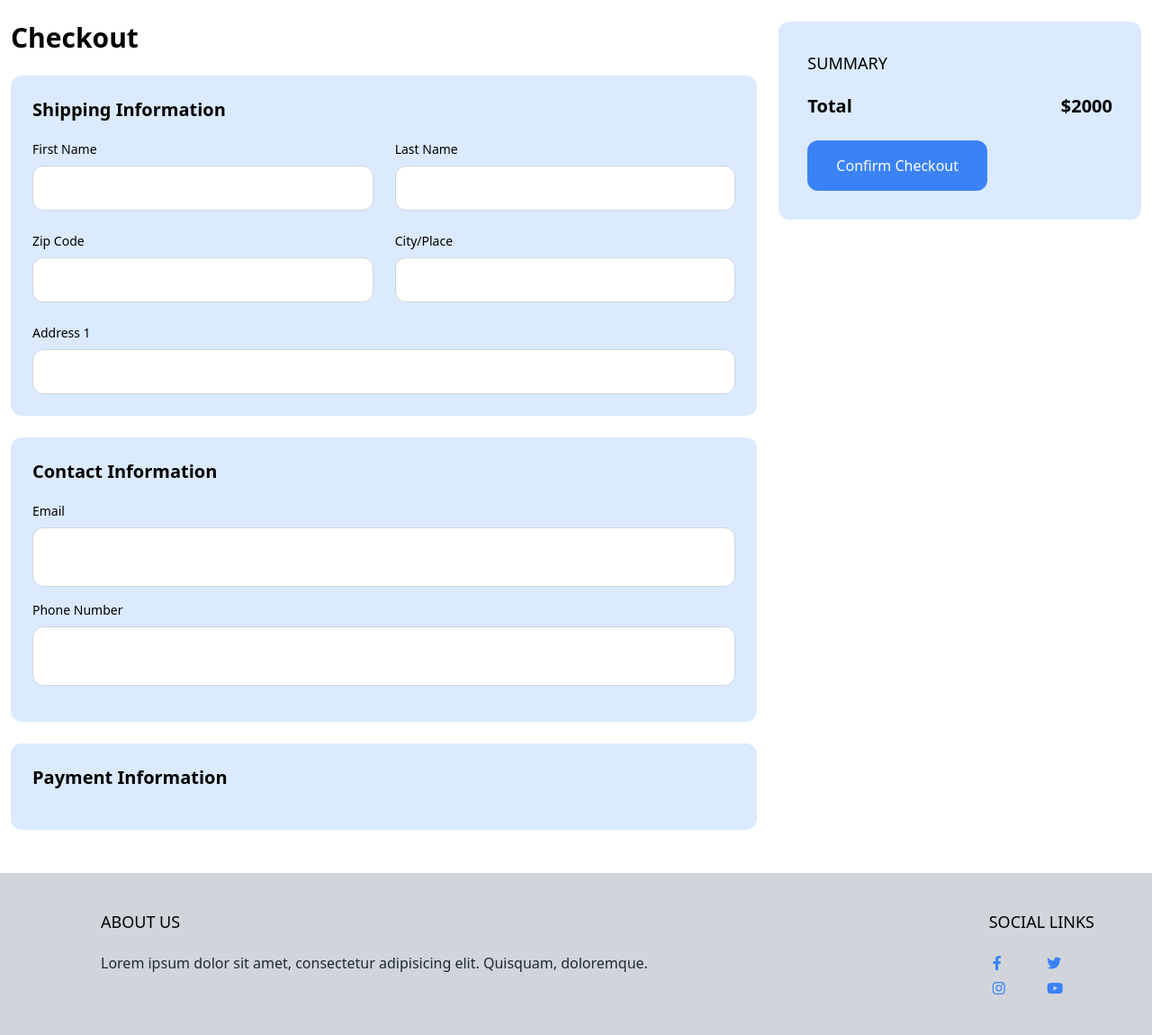
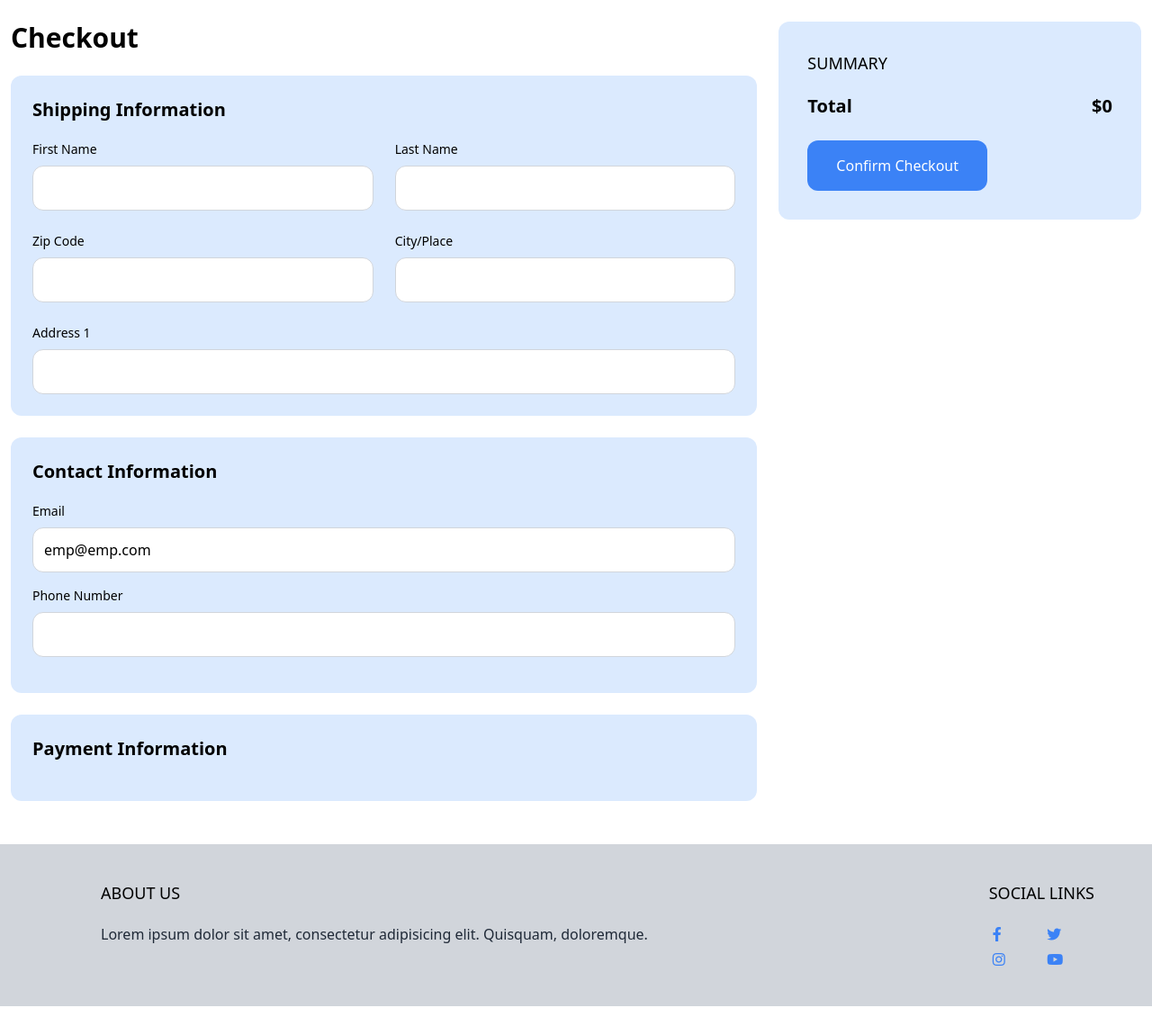
Before and after one commit to EMPChief/Django-Ecommerce-Website, a Django app: page /checkout/ in a window 1280 px wide. Shown: the part 77-1227 px from the top of the page at 90% size. After the commit the page ends 1195 px from the top, so only its background shows below. Run offline with Django 5.2, Linux system fonts and the light colour scheme; a user stored in the database is signed in; some libraries are stand-ins or nearby versions.

Commit message:
Add login_required decorator to checkout view fixed total_sum fixed so get directed to login if not logged in fixed cart.py so show correct total_sum

```diff
--- a/cart/cart.py
+++ b/cart/cart.py
@@ -19,8 +19,9 @@ class Cart(object):
             self.cart[str(product.id)]['product'] = product
 
         for item in self.cart.values():
-            item['total_price'] = item['quantity'] * item['product'].price
+            item['total_price'] = float(item['quantity'] * item['product'].price)
             yield item
+
 
     def __len__(self):
         return sum(item['quantity'] for item in self.cart.values())
@@ -48,3 +49,8 @@ class Cart(object):
         if product_id in self.cart:
             del self.cart[product_id]
             self.save()
+
+    def get_total_price(self):
+        for p in self.cart.keys():
+            self.cart[str(p)]['product'] = Product.objects.get(id=p)
+        return sum(item.get('product').price * item['quantity'] for item in self.cart.values())
--- a/cart/templates/cart/checkout.html
+++ b/cart/templates/cart/checkout.html
@@ -1,5 +1,5 @@
 {% extends 'mainpage/base.html' %}
-{%block title%}Checkout{%endblock%}
+{% block title %}Checkout{% endblock %}
 {% block maincontent %}
 
 <div class="max-w-7xl mx-auto py-6 px-6 xl:px-0">
@@ -12,39 +12,37 @@
                     <div class="grid grid-cols-1 md:grid-cols-2 gap-6">
                         <div>
                             <label class="block mb-2 text-sm font-medium" for="first_name">First Name</label>
-                            <input type="text" id="first_name" name="first_name" class="w-full p-3 rounded-xl border border-gray-300">
+                            <input type="text" id="first_name" name="first_name" class="w-full p-3 rounded-xl border border-gray-300" value="{{ user.first_name }}">
                         </div>
                         <div>
                             <label class="block mb-2 text-sm font-medium" for="last_name">Last Name</label>
-                            <input type="text" id="last_name" name="last_name" class="w-full p-3 rounded-xl border border-gray-300">
+                            <input type="text" id="last_name" name="last_name" class="w-full p-3 rounded-xl border border-gray-300" value="{{ user.last_name }}">
                         </div>
                         <div>
                             <label class="block mb-2 text-sm font-medium" for="zip_code">Zip Code</label>
-                            <input type="text" id="zip_code" name="zip_code" class="w-full p-3 rounded-xl border border-gray-300">
+                            <input type="text" id="zip_code" name="zip_code" class="w-full p-3 rounded-xl border border-gray-300" value="{{ user.zip_postal_code }}">
                         </div>
                         <div>
                             <label class="block mb-2 text-sm font-medium" for="city">City/Place</label>
-                            <input type="text" id="city" name="city" class="w-full p-3 rounded-xl border border-gray-300">
+                            <input type="text" id="city" name="city" class="w-full p-3 rounded-xl border border-gray-300" value="{{ user.city }}">
                         </div>
                         <div class="md:col-span-2">
                             <label class="block mb-2 text-sm font-medium" for="address1">Address 1</label>
-                            <input type="text" id="address1" name="address1" class="w-full p-3 rounded-xl border border-gray-300">
+                            <input type="text" id="address1" name="address1" class="w-full p-3 rounded-xl border border-gray-300" value="{{ user.address }}">
                         </div>
-
                     </div>
                 </div>
-
 
                 <!-- Contact Information Section -->
                 <div class="mb-6 p-6 bg-blue-100 rounded-xl">
                     <h2 class="mb-5 text-xl font-semibold">Contact Information</h2>
                     <div class="mb-4">
                         <label class="block mb-2 text-sm font-medium" for="email">Email</label>
-                        <input type="email" id="email" name="email" class="w-full p-5 rounded-xl border border-gray-300">
+                        <input type="email" id="email" name="email" class="w-full p-3 rounded-xl border border-gray-300" value="{{ user.email }}">
                     </div>
                     <div class="mb-4">
                         <label class="block mb-2 text-sm font-medium" for="phone_number">Phone Number</label>
-                        <input type="tel" id="phone_number" name="phone_number" class="w-full p-5 rounded-xl border border-gray-300">
+                        <input type="tel" id="phone_number" name="phone_number" class="w-full p-3 rounded-xl border border-gray-300" value="{{ user.phone_number }}">
                     </div>
                 </div>
 
@@ -62,7 +60,7 @@
                 <h2 class="summary-title uppercase text-lg mb-5">Summary</h2>
                 <div class="summary-total mb-6 flex justify-between">
                     <span class="total-label text-xl font-semibold">Total</span>
-                    <span class="total-amount text-xl font-semibold">$2000</span>
+                    <span class="total-amount text-xl font-semibold">${{ cart.get_total_price }}</span>
                 </div>
                 <a href="#" class="checkout-button inline-block px-8 py-4 rounded-xl text-white bg-blue-500 hover:bg-blue-700 transition ease-in-out duration-150">
                     Confirm Checkout
--- a/cart/views.py
+++ b/cart/views.py
@@ -1,5 +1,6 @@
 from django.shortcuts import render
 from .cart import Cart
+from django.contrib.auth.decorators import login_required
 # Create your views here.
 
 def add_to_cart(request, product_id):
@@ -12,5 +13,6 @@ def add_to_cart(request, product_id):
 def cart(request):
     return render(request, 'cart/cart.html')
 
+@login_required
 def checkout(request):
     return render(request, 'cart/checkout.html')
--- a/config/settings.py
+++ b/config/settings.py
@@ -133,3 +133,4 @@ MEDIA_ROOT = BASE_DIR / 'media/'
 DEFAULT_AUTO_FIELD = 'django.db.models.BigAutoField'
 LOGOUT_REDIRECT_FIELD = '/'
 LOGIN_REDIRECT_FIELD = '/'
+LOGIN_URL = '/login/'
```
Also changed, not shown: cart/templates/cart/cart.html (+11 -14 lines), db.sqlite3.
